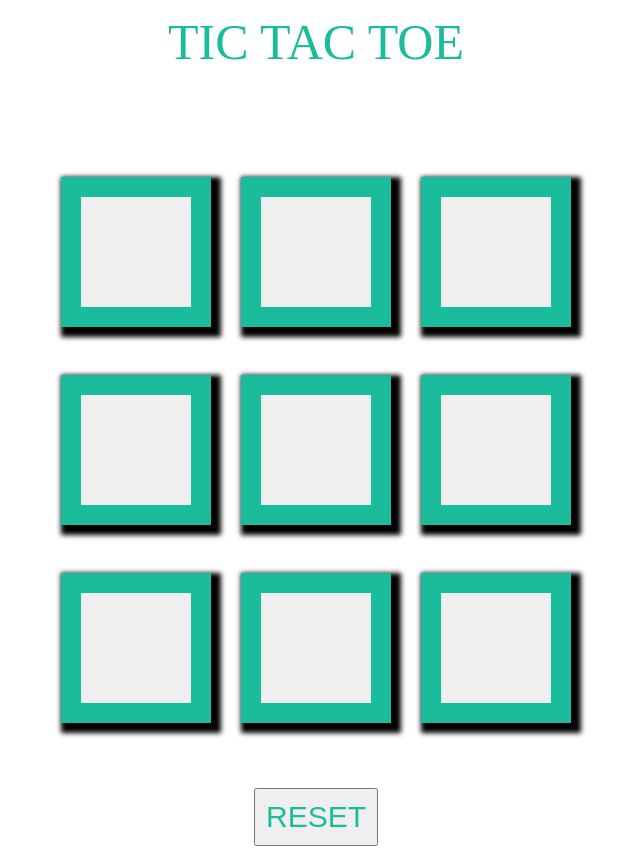
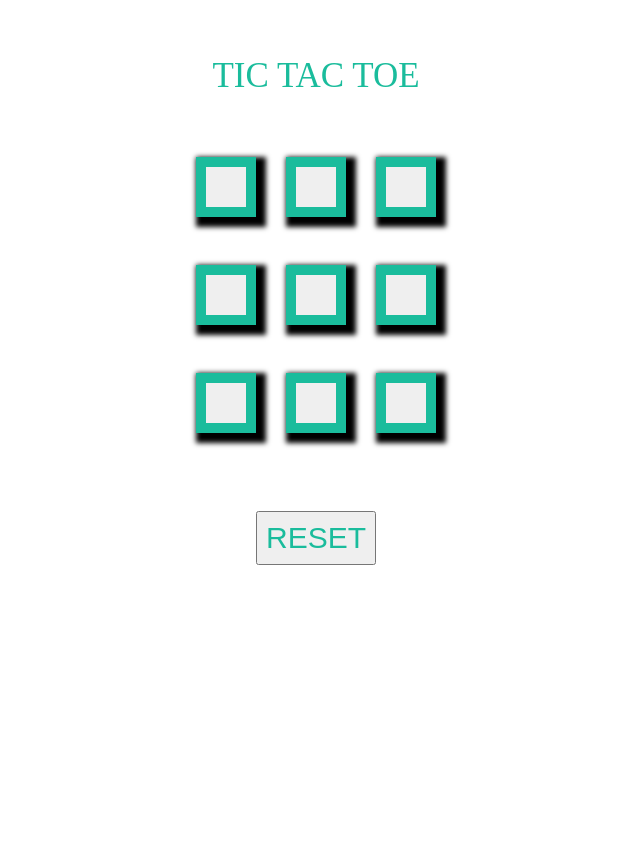
Before and after one commit to irisj23/ticTacToeTS, a React (Create React App) app: page / in a window 1280 px wide. Shown: the whole page, without its empty margins (324-964 px from the left). After the commit the page ends 800 px from the top, so only its background shows below. Built offline with nearby package versions, Linux system fonts and the light colour scheme.

Commit message:
lock a square after its been played, alery who current player and next player is

```diff
--- a/package.json
+++ b/package.json
@@ -11,6 +11,7 @@
     "@types/react": "^17.0.0",
     "@types/react-dom": "^17.0.0",
     "@types/styled-components": "^5.1.13",
+    "netlify-cli": "^6.9.6",
     "react": "^17.0.2",
     "react-dom": "^17.0.2",
     "react-scripts": "4.0.3",
--- a/src/App.tsx
+++ b/src/App.tsx
@@ -9,33 +9,41 @@ const Container = styled.div`
   justify-content: center;
   align-items: center;
   align-content: center;
-  min-height: 85vh;
+  min-height: 75vh;
 `
 const Header = styled.div`
   order: 1;
   padding: 5px;
   text-align: center;
   color: #1abc9c;
-  font-size: 50px;
+  font-size: 35px;
 
 `
 const BoardSquares = styled.div`
   order: 2;
-  padding: 50px;
+  padding: 5px 50px 5px 50px;
 
 `
 const Reset = styled.button`
-  order: 4;
-  padding: 10px;
+  order: 5;
+  padding: 8px;
   text-align: center;
   color: #1abc9c;
   font-size: 30px;
 `
 
 const Winner = styled.div`
-  order: 3;
+  order: 4;
   font-size: 60px;
   font-weight: bold;
+`
+
+const PlayerTurns = styled.div`
+  order: 3;
+  font-size: 25px;
+  font-weight: bold;
+  padding: 15px;
+  text-align: center;
 `
 
 type SquareValue = 'X' | 'O' | null;
@@ -67,26 +75,41 @@ function App() {
   let [winner, setWinner] = useState<string | null>(null);
   let [xIsNext, setXIsNext] = useState<boolean>(true);
   let [squares, setSquares] = useState<SquareValue[]>(Array(9).fill(null));
+  let [currentPlayer, setCurrentPlayer] = useState<string | null>(null);
+  let [nextPlayer, setNextPlayer] = useState<string | null>(null);
 
-console.log(squares)
+//console.log(squares)
   const handleClick = (i: number): void => {
+
+    if (squares[i] !== null) {
+      alert('this square has already been played')
+      return;
+    }
 
 
     if (checkWin(squares)) {
 
       let win = checkWin(squares)
       setWinner(win);
+      setCurrentPlayer('')
+      setNextPlayer('')
       return;
     }
     console.log('i: ', i)
     squares[i] = xIsNext ? 'X' : 'O';
 
     setXIsNext(!xIsNext);
+
+    xIsNext ? setCurrentPlayer('X is playing') : setCurrentPlayer('O is playing');
+    xIsNext ? setNextPlayer('O is next') : setNextPlayer('X is next');
+
   }
 
   const resetBoard = () => {
     setSquares(Array(9).fill(null))
     setWinner(null)
+    setCurrentPlayer('')
+    setNextPlayer('')
   }
 
   return (
@@ -101,6 +124,11 @@ console.log(squares)
           onClick={i => handleClick(i)}
           />
       </BoardSquares>
+      <PlayerTurns>
+      {currentPlayer}
+      <br/>
+      {nextPlayer}
+      </PlayerTurns>
       {winner &&
             <Winner>
             {winner} is winner!
--- a/src/Square.tsx
+++ b/src/Square.tsx
@@ -3,11 +3,11 @@ import styled from 'styled-components';
 
 
 const Button = styled.button`
-  border: 20px solid #1abc9c;
-  padding: 55px;
+  border: 10px solid #1abc9c;
+  padding: 20px;
   margin: 15px;
   color: black;
-  font-size: 60px;
+  font-size: 25px;
   font-weight: bold;
   box-shadow: 5px 5px 5px 5px #000000;
 
```
Also changed, not shown: 2 other files (tests, documents, lock files or other folders).
